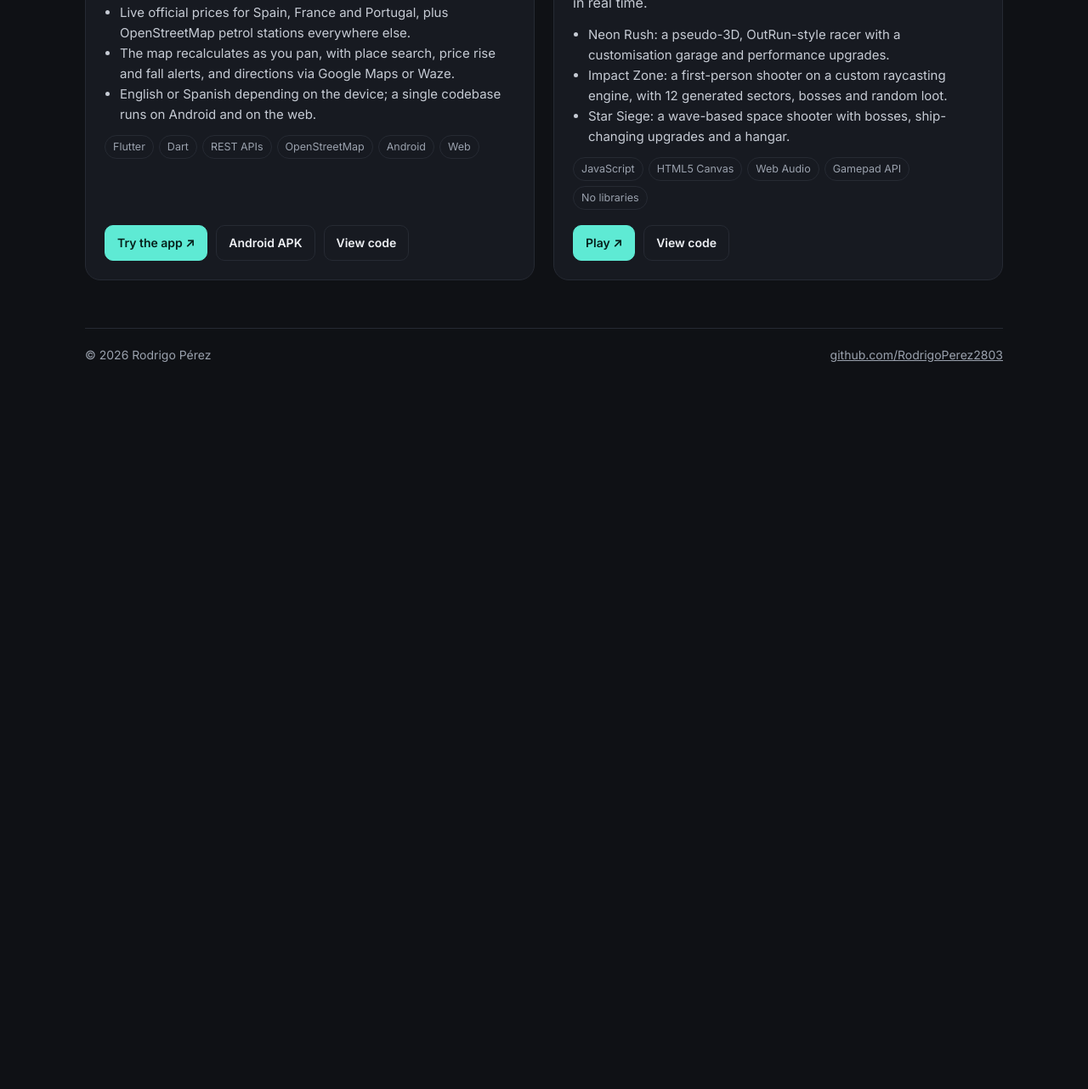
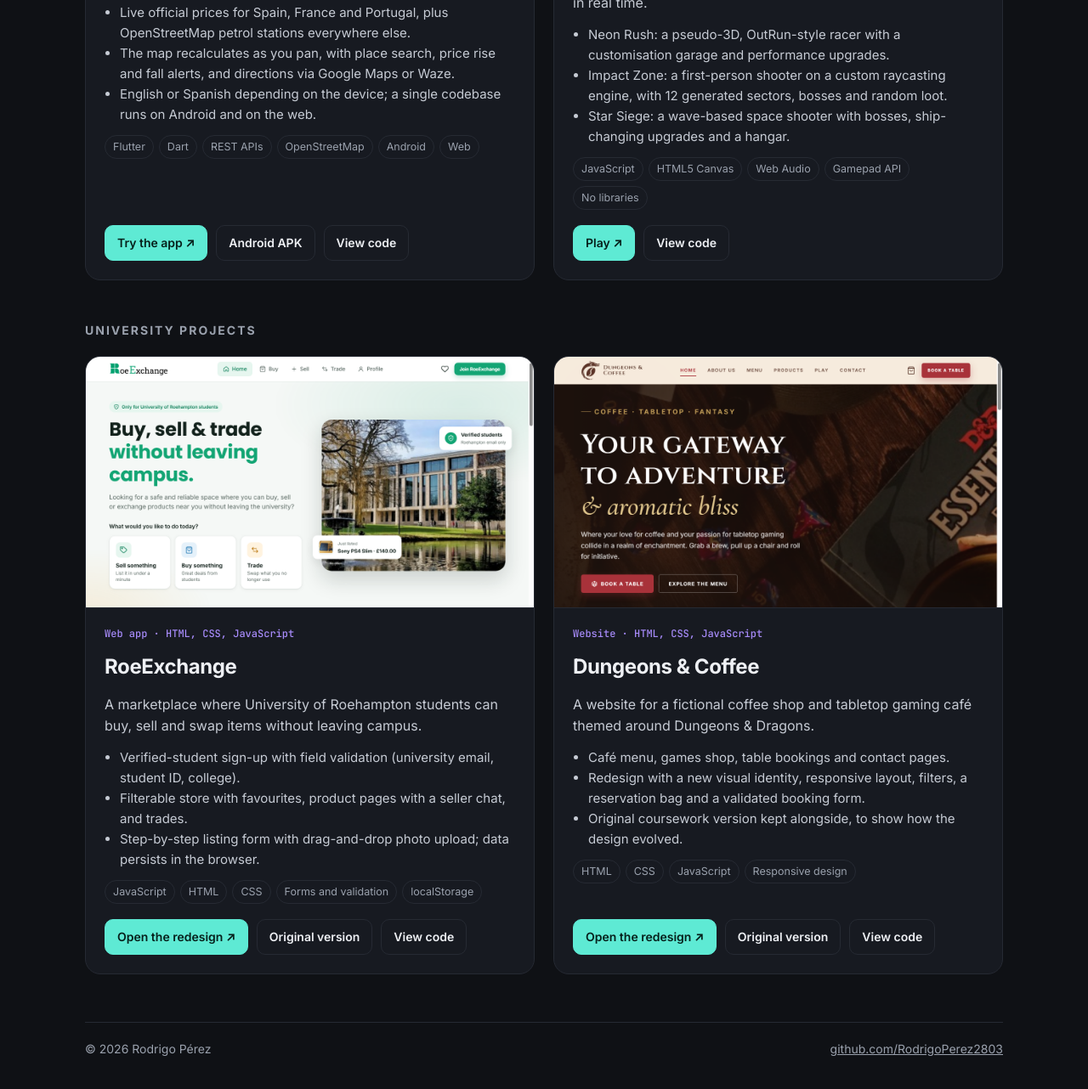
Before and after one commit to RodrigoPerez2803/RodrigoPerez2803.github.io, a plain HTML site: page index.html in a window 1280 px wide. Shown: the part 962-2244 px from the top of the page at 85% size. Before the commit the page ends 1456 px from the top, so only its background shows below. Drawn offline with Linux system fonts and the light colour scheme.

Commit message:
Add university projects: RoeExchange and Dungeons & Coffee
Co-Authored-By: Claude Opus 5.5 <noreply@anthropic.com>

```diff
--- a/index.html
+++ b/index.html
@@ -30,7 +30,7 @@
     .card{display:flex;flex-direction:column;border:1px solid var(--line);border-radius:18px;background:var(--panel);overflow:hidden;transition:transform .2s,border-color .2s}
     .card:hover{transform:translateY(-3px);border-color:#3a4150}
     .shot{aspect-ratio:16/9;background:#0b0d11;overflow:hidden;border-bottom:1px solid var(--line)}
-    .shot img{width:100%;height:100%;object-fit:cover;display:block}
+    .shot img{width:100%;height:100%;object-fit:cover;object-position:top;display:block}
     .body{display:flex;flex-direction:column;gap:12px;padding:22px;flex:1}
     .body h3{margin:0;font-size:24px;letter-spacing:-.4px}
     .kind{font:500 12px 'JetBrains Mono',monospace;color:var(--accent2)}
@@ -57,6 +57,9 @@
 
   <h2>Projects</h2>
   <section class="grid" id="projects" aria-label="Projects"></section>
+
+  <h2 style="margin-top:48px">University projects</h2>
+  <section class="grid" id="university" aria-label="University projects"></section>
 
   <footer>
     <span>© <span id="year"></span> Rodrigo Pérez</span>
@@ -99,8 +102,44 @@
     },
   ];
 
+  // University coursework: each one links to its redesign and to the original version.
+  const UNIVERSITY = [
+    {
+      name: 'RoeExchange',
+      kind: 'Web app · HTML, CSS, JavaScript',
+      image: 'img/roe-exchange.png',
+      summary: 'A marketplace where University of Roehampton students can buy, sell and swap items without leaving campus.',
+      points: [
+        'Verified-student sign-up with field validation (university email, student ID, college).',
+        'Filterable store with favourites, product pages with a seller chat, and trades.',
+        'Step-by-step listing form with drag-and-drop photo upload; data persists in the browser.',
+      ],
+      tags: ['JavaScript', 'HTML', 'CSS', 'Forms and validation', 'localStorage'],
+      demo: 'https://rodrigoperez2803.github.io/roe-exchange/redesign/index.html',
+      demoLabel: 'Open the redesign',
+      extra: { href: 'https://rodrigoperez2803.github.io/roe-exchange/original/index.html', label: 'Original version' },
+      code: 'https://github.com/RodrigoPerez2803/roe-exchange',
+    },
+    {
+      name: 'Dungeons & Coffee',
+      kind: 'Website · HTML, CSS, JavaScript',
+      image: 'img/dungeons-and-coffee.png',
+      summary: 'A website for a fictional coffee shop and tabletop gaming café themed around Dungeons & Dragons.',
+      points: [
+        'Café menu, games shop, table bookings and contact pages.',
+        'Redesign with a new visual identity, responsive layout, filters, a reservation bag and a validated booking form.',
+        'Original coursework version kept alongside, to show how the design evolved.',
+      ],
+      tags: ['HTML', 'CSS', 'JavaScript', 'Responsive design'],
+      demo: 'https://rodrigoperez2803.github.io/dungeons-and-coffee/redesign/index.html',
+      demoLabel: 'Open the redesign',
+      extra: { href: 'https://rodrigoperez2803.github.io/dungeons-and-coffee/original/index.html', label: 'Original version' },
+      code: 'https://github.com/RodrigoPerez2803/dungeons-and-coffee',
+    },
+  ];
+
   const esc = s => s.replace(/[&<>"]/g, c => ({ '&': '&amp;', '<': '&lt;', '>': '&gt;', '"': '&quot;' }[c]));
-  document.querySelector('#projects').innerHTML = PROJECTS.map(p => `
+  const render = list => list.map(p => `
     <article class="card">
       <a class="shot" href="${p.demo}"><img src="${p.image}" alt="Screenshot of ${esc(p.name)}" loading="lazy"></a>
       <div class="body">
@@ -116,6 +155,8 @@
         </div>
       </div>
     </article>`).join('');
+  document.querySelector('#projects').innerHTML = render(PROJECTS);
+  document.querySelector('#university').innerHTML = render(UNIVERSITY);
   document.querySelector('#year').textContent = new Date().getFullYear();
 </script>
 </body>
```
Also changed, not shown: img/dungeons-and-coffee.png (added), img/roe-exchange.png (added), 1 other file.
